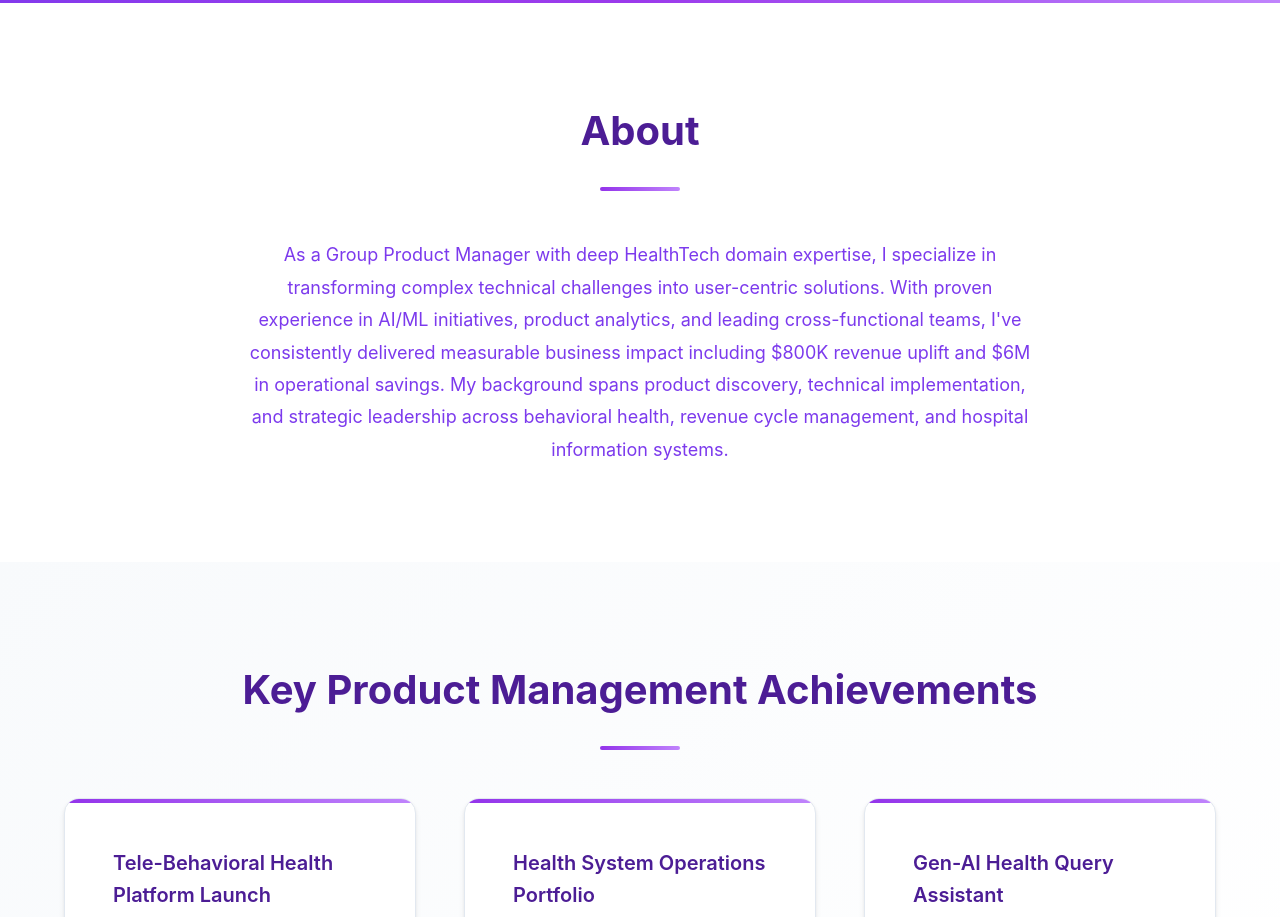
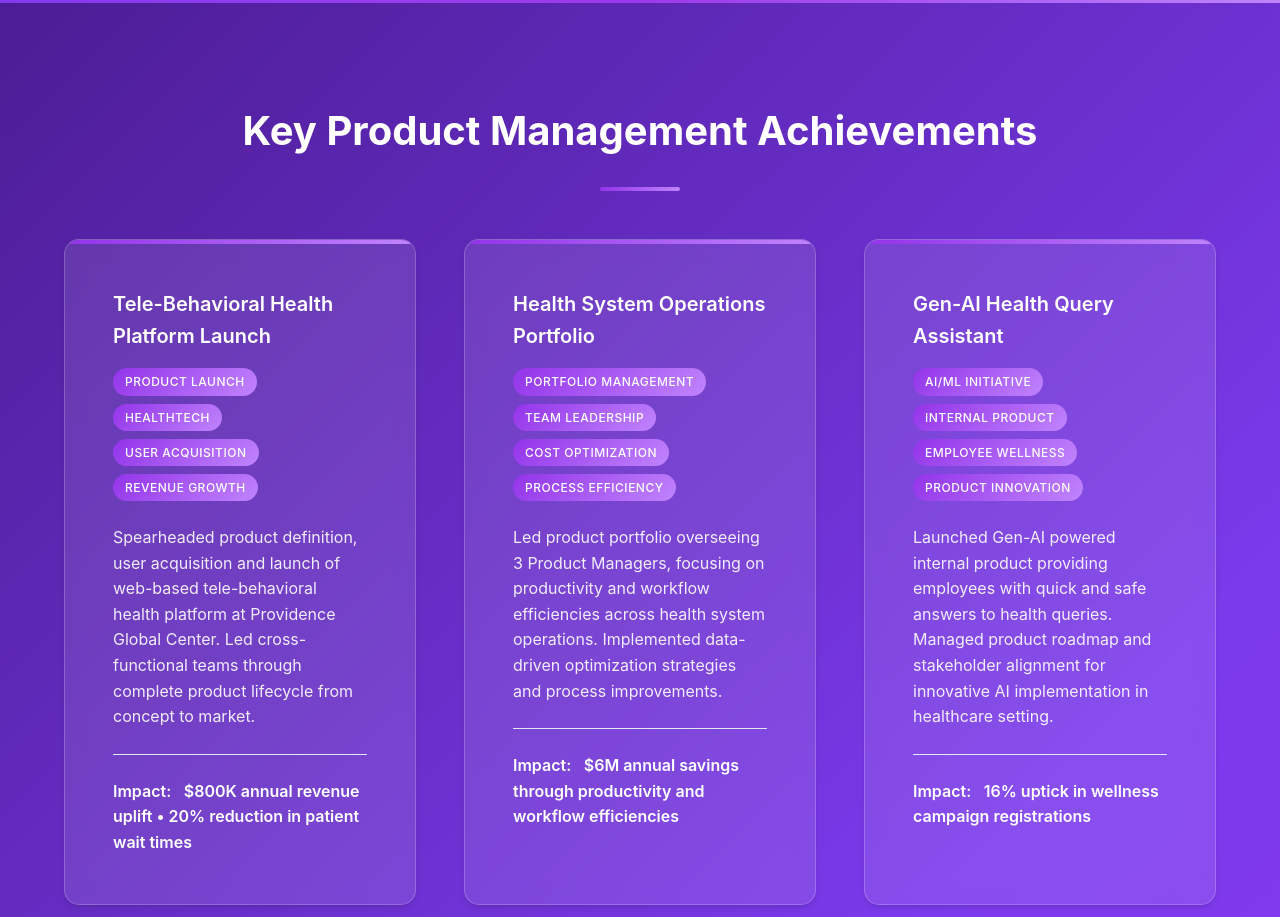
Before and after one commit to srinathdreams-lab/srinathdreams-lab.github.io, a plain HTML site: page index.html in a window 1280 px wide. Shown: the part 883-1800 px from the top of the page. Drawn offline with Linux system fonts and the light colour scheme.

Commit message:
Design updates

```diff
--- a/index.html
+++ b/index.html
@@ -11,7 +11,6 @@
         <nav class="nav">
             <div class="nav-brand">SM</div>
             <ul class="nav-menu">
-                <li><a href="#about">About</a></li>
                 <li><a href="#projects">Projects</a></li>
                 <li><a href="#skills">Skills</a></li>
                 <li><a href="#contact">Contact Me</a></li>
@@ -63,16 +62,6 @@
                         </div>
                     </div>
                 </div>
-            </div>
-        </section>
-
-        <!-- About Section -->
-        <section class="about" id="about">
-            <div class="container">
-                <h2 class="section-title">About</h2>
-                <p class="about-text">
-                    As a Group Product Manager with deep HealthTech domain expertise, I specialize in transforming complex technical challenges into user-centric solutions. With proven experience in AI/ML initiatives, product analytics, and leading cross-functional teams, I've consistently delivered measurable business impact including $800K revenue uplift and $6M in operational savings. My background spans product discovery, technical implementation, and strategic leadership across behavioral health, revenue cycle management, and hospital information systems.
-                </p>
             </div>
         </section>
 
--- a/styles.css
+++ b/styles.css
@@ -12,11 +12,13 @@
     --purple-light: #a855f7;
     --purple-primary: #9333ea;
     --purple-accent: #c084fc;
-    --purple-bright: #e879f9;
     --white: #ffffff;
     --gray-light: #f8fafc;
     --gray-medium: #e2e8f0;
     --gray-dark: #64748b;
+    --text-primary: #1a202c;
+    --text-secondary: #4a5568;
+    --text-muted: #718096;
 
     /* Typography */
     --font-primary: 'Inter', -apple-system, BlinkMacSystemFont, 'Segoe UI', Roboto, sans-serif;
@@ -56,7 +58,7 @@ body {
     font-family: var(--font-primary);
     font-weight: var(--font-weight-regular);
     line-height: 1.6;
-    color: var(--purple-medium);
+    color: var(--white);
     background: linear-gradient(135deg, var(--purple-dark) 0%, var(--purple-medium) 50%, var(--purple-primary) 100%);
     min-height: 100vh;
 }
@@ -91,7 +93,7 @@ body {
 .nav-brand {
     font-size: 1.5rem;
     font-weight: var(--font-weight-bold);
-    color: var(--purple-bright);
+    color: var(--white);
     text-decoration: none;
     font-family: var(--font-display);
 }
@@ -191,7 +193,7 @@ body {
 
 .hero-subtitle {
     font-size: clamp(1.25rem, 3vw, 1.5rem);
-    color: var(--purple-bright);
+    color: var(--white);
     font-weight: var(--font-weight-medium);
     margin-bottom: var(--spacing-md);
     font-family: var(--font-display);
@@ -278,7 +280,7 @@ body {
     display: block;
     font-size: 2rem;
     font-weight: var(--font-weight-bold);
-    color: var(--purple-bright);
+    color: var(--white);
     margin-bottom: var(--spacing-xs);
     font-family: var(--font-display);
 }
@@ -301,7 +303,7 @@ section {
     font-weight: var(--font-weight-bold);
     text-align: center;
     margin-bottom: var(--spacing-xl);
-    color: var(--purple-dark);
+    color: var(--white);
     position: relative;
     font-family: var(--font-display);
 }
@@ -316,23 +318,11 @@ section {
     border-radius: 2px;
 }
 
-/* About Section */
-.about {
-    background: var(--white);
-}
-
-.about-text {
-    font-size: 1.125rem;
-    line-height: 1.8;
-    text-align: center;
-    max-width: 800px;
-    margin: 0 auto;
-    color: var(--purple-medium);
-}
+/* About section removed */
 
 /* Projects Section */
 .projects {
-    background: linear-gradient(135deg, var(--gray-light) 0%, var(--white) 50%, rgba(248, 250, 252, 0.8) 100%);
+    background: linear-gradient(135deg, var(--purple-dark) 0%, var(--purple-medium) 50%, var(--purple-primary) 100%);
 }
 
 .projects-grid {
@@ -343,12 +333,13 @@ section {
 }
 
 .project-card {
-    background: var(--white);
+    background: rgba(255, 255, 255, 0.1);
+    backdrop-filter: blur(10px);
     border-radius: 15px;
     padding: var(--spacing-xl);
     box-shadow: var(--shadow-md);
     transition: var(--transition-medium);
-    border: 1px solid var(--gray-medium);
+    border: 1px solid rgba(255, 255, 255, 0.2);
     position: relative;
     overflow: hidden;
 }
@@ -376,7 +367,7 @@ section {
     font-size: 1.25rem;
     font-weight: var(--font-weight-semibold);
     margin-bottom: var(--spacing-sm);
-    color: var(--purple-dark);
+    color: var(--white);
     font-family: var(--font-display);
 }
 
@@ -398,9 +389,10 @@ section {
 }
 
 .project-description {
-    color: var(--purple-medium);
+    color: var(--white);
     margin-bottom: var(--spacing-md);
     line-height: 1.6;
+    opacity: 0.9;
 }
 
 .project-impact {
@@ -410,18 +402,28 @@ section {
 
 .impact-label {
     font-weight: var(--font-weight-semibold);
-    color: var(--purple-dark);
+    color: var(--white);
     margin-right: var(--spacing-xs);
 }
 
 .impact-value {
-    color: var(--purple-primary);
-    font-weight: var(--font-weight-medium);
+    color: var(--white);
+    font-weight: var(--font-weight-semibold);
+}
+
+.project-details {
+    margin-top: var(--spacing-sm);
+    padding-top: var(--spacing-sm);
+    border-top: 1px solid rgba(255, 255, 255, 0.2);
+    font-size: 0.9rem;
+    color: var(--white);
+    opacity: 0.8;
+    line-height: 1.5;
 }
 
 /* Skills Section */
 .skills {
-    background: var(--white);
+    background: linear-gradient(135deg, var(--purple-medium) 0%, var(--purple-primary) 50%, var(--purple-accent) 100%);
 }
 
 .skills-grid {
@@ -456,7 +458,7 @@ section {
     font-size: 1.25rem;
     font-weight: var(--font-weight-semibold);
     margin-bottom: var(--spacing-md);
-    color: var(--purple-bright);
+    color: var(--white);
     font-family: var(--font-display);
 }
 
@@ -480,7 +482,7 @@ section {
 }
 
 .skill-list li:hover {
-    color: var(--purple-bright);
+    color: var(--white);
     transform: translateX(5px);
 }
 
@@ -495,7 +497,7 @@ section {
 }
 
 .contact .section-title::after {
-    background: linear-gradient(to right, var(--purple-bright), var(--purple-accent));
+    background: linear-gradient(to right, var(--white), var(--purple-accent));
 }
 
 .contact-content {
```
